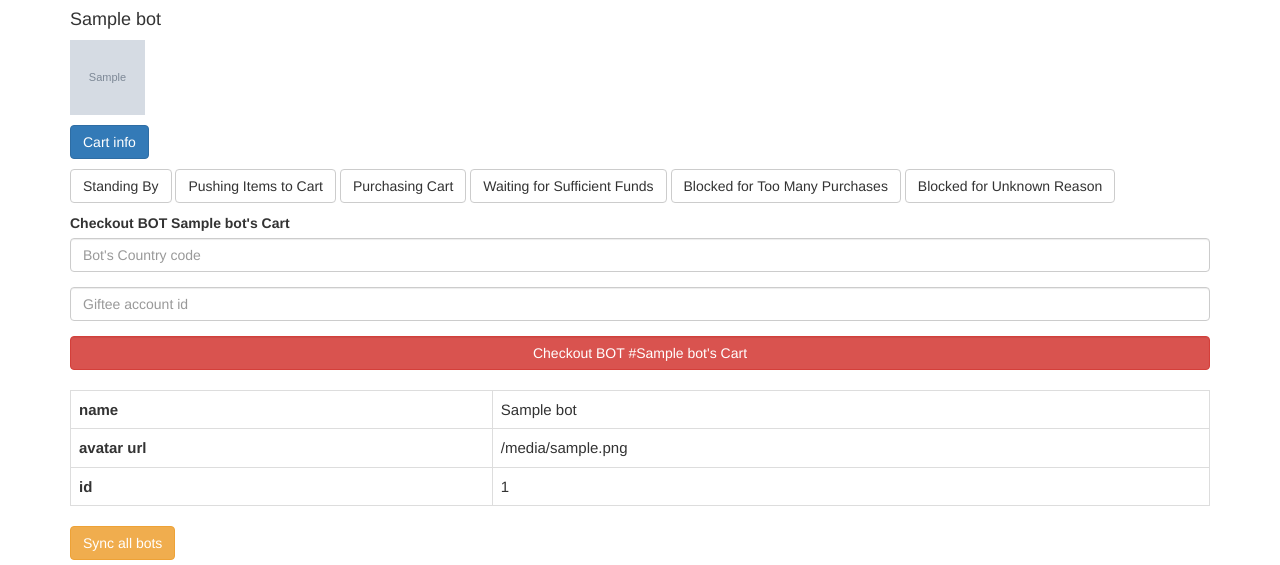
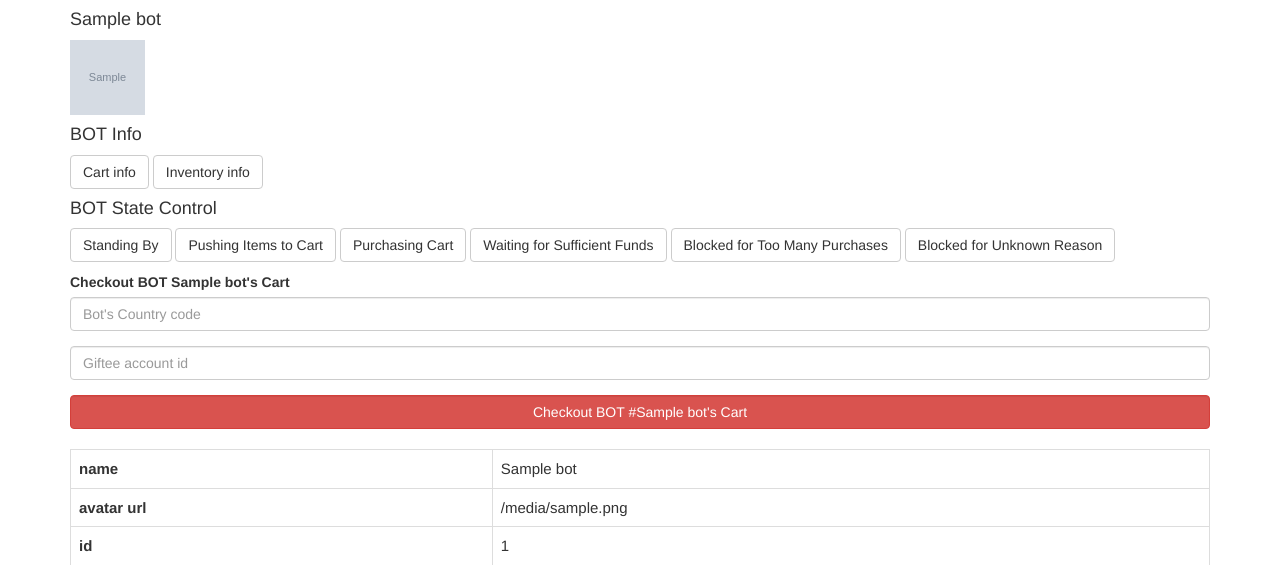
Before and after one commit to garciabruno/steamcommerce_purchases, a Flask app: template steamcommerce_purchases/templates/bots.html in a window 1280 px wide. Shown: the top 565 px of the page. Run offline with Flask 2, Linux system fonts and the light colour scheme; the template is opened without the code that fills it: most values are stand-ins (such as "Sample title", 1, 10 or a date in 2020); grey boxes marked "Sample" are stand-in pictures; parts of the project's set-up code (start-up, migrations or seed data) failed here and were passed over; some libraries are stand-ins or nearby versions.

Commit message:
Added route and template to retrieve bot's inventory

```diff
--- a/steamcommerce_purchases/app.py
+++ b/steamcommerce_purchases/app.py
@@ -399,6 +399,29 @@ def bot_cart_info(bot_id):
     return response
 
 
+@app.route('/bot/inventory/info/<int:bot_id>')
+def bot_inventory_info(bot_id):
+    if not bot_id:
+        return enums.EBotResult.NotBotAvailableFound
+
+    bot_obj = controller.BotController().get_bot_id(bot_id)
+
+    if not isinstance(bot_obj, controller.BotController().model):
+        return bot_obj
+
+    purchasebot = bot.get_purchasebot(bot_obj)
+
+    if not isinstance(purchasebot, bot.PurchaseBot):
+        return purchasebot
+
+    inventory = purchasebot.get_inventory_json(730, 2)
+
+    if not inventory:
+        return inventory
+
+    return render_template('inventory.html', inventory=inventory)
+
+
 @app.route('/bot/cart/checkout/', methods=['POST'])
 @as_json
 def bot_cart_checkout():
--- a/steamcommerce_purchases/templates/bots.html
+++ b/steamcommerce_purchases/templates/bots.html
@@ -28,11 +28,15 @@
 							</div>
 
 							<div class="bot_buttons" style="margin-top: 10px;">
-								<a href="/bot/cart/info/{{ bot.get('id') }}" class="btn btn-primary">Cart info</a>
+								<h4>BOT Info</h4>
+
+								<a href="/bot/cart/info/{{ bot.get('id') }}" class="btn btn-default">Cart info</a>
+								<a href="/bot/inventory/info/{{ bot.get('id') }}" class="btn btn-default">Inventory info</a>
 							</div>
 
+							<div class="bot_buttons" style="margin-top: 10px;">
+								<h4>BOT State Control</h4>
 
-							<div class="bot_buttons" style="margin-top: 10px;">
 								<a href="/bot/set/state/{{ bot.get('id') }}/1" class="btn btn-default">Standing By</a>
 								<a href="/bot/set/state/{{ bot.get('id') }}/2" class="btn btn-default">Pushing Items to Cart</a>
 								<a href="/bot/set/state/{{ bot.get('id') }}/3" class="btn btn-default">Purchasing Cart</a>
```
Also changed, not shown: steamcommerce_purchases/templates/inventory.html (added, +42 -0 lines).
